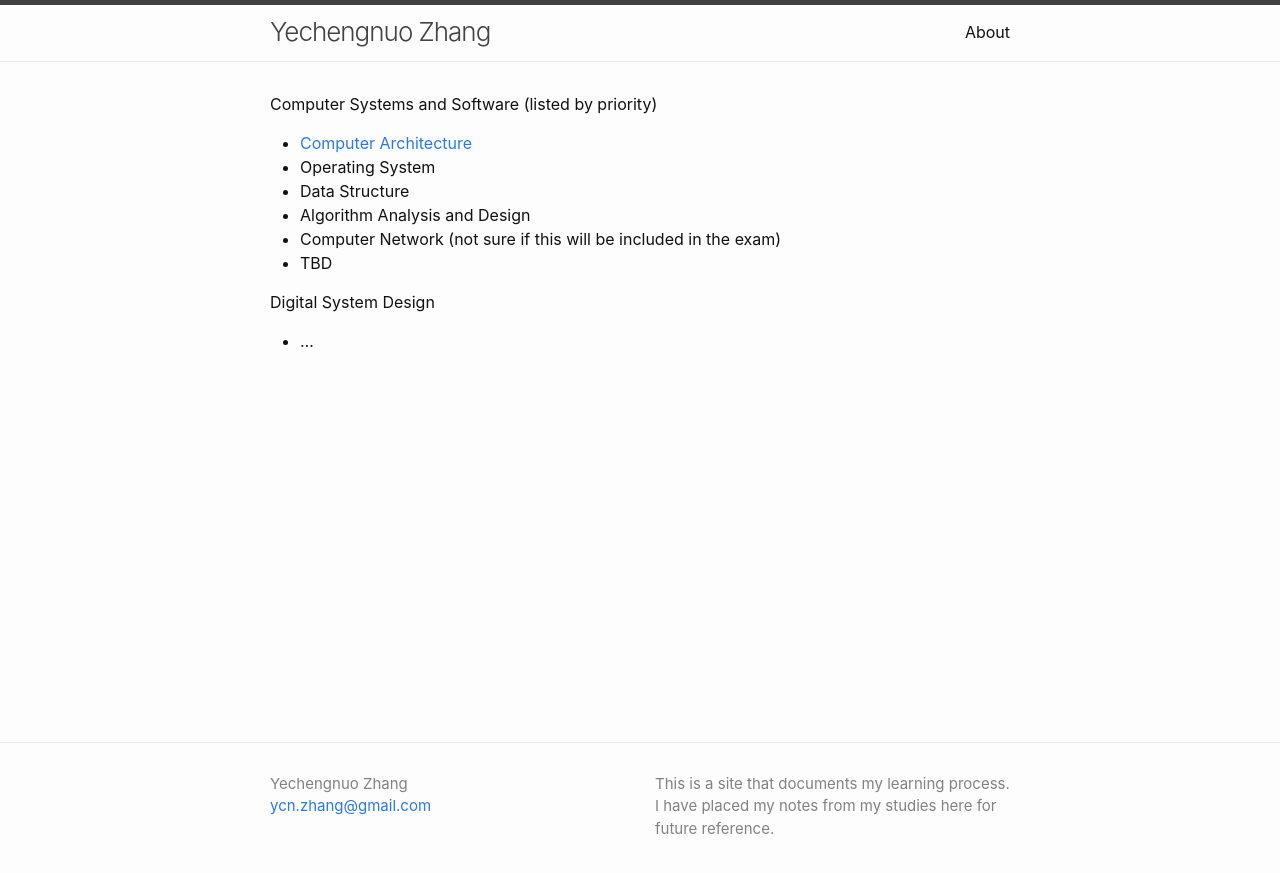
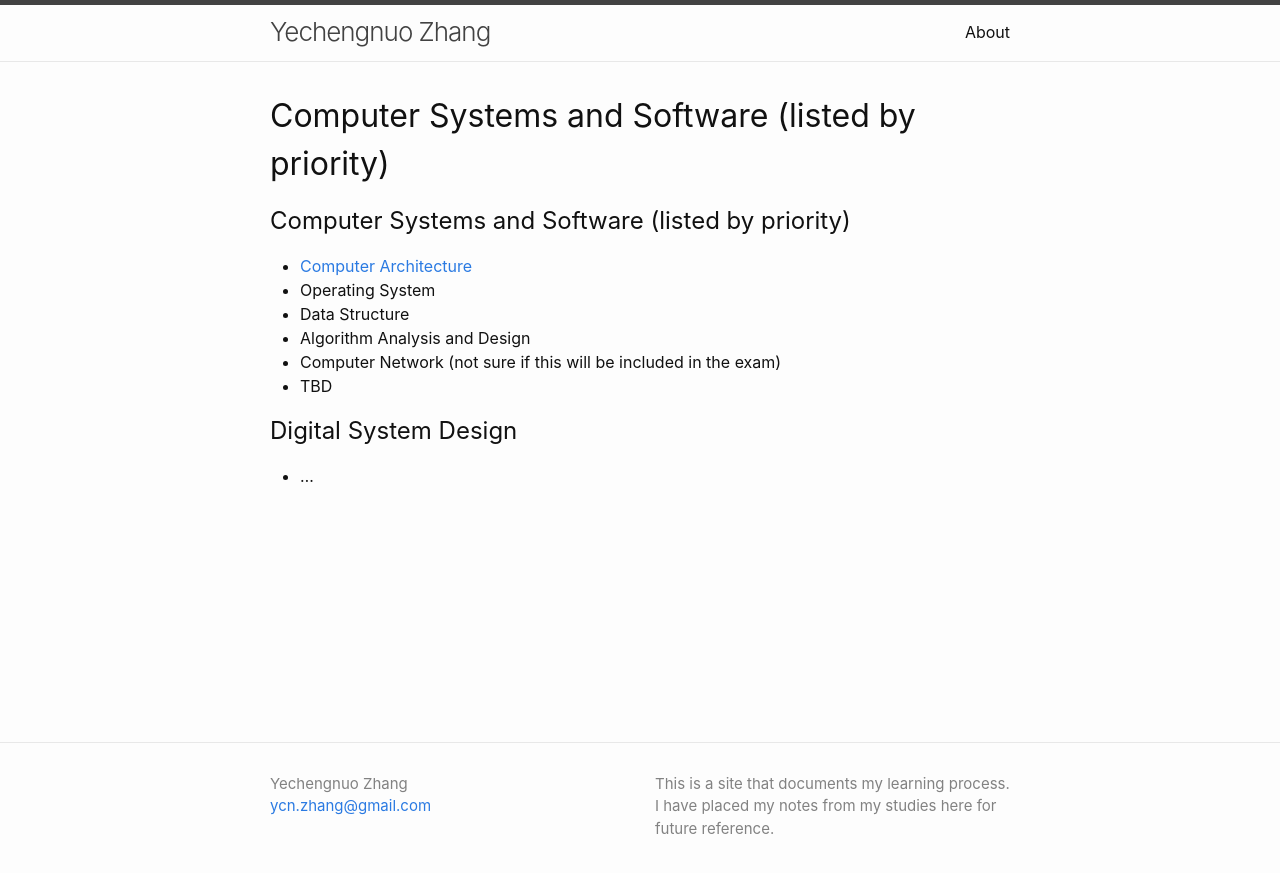
Before and after one commit to ycnzh/ycnzh.github.io, a Jekyll site: the page built from index.md, in a window 1280 px wide. Shown: the top 873 px of the page. Built offline with Jekyll 4.4.1, drawn with Linux system fonts in a browser that asks for light colours; our own code applies the rules of GitHub Pages for plain Markdown files.

Commit message:
make titles larger

```diff
--- a/index.md
+++ b/index.md
@@ -8,7 +8,7 @@
 layout: home
 ---
 
-#### Computer Systems and Software (listed by priority)
+## Computer Systems and Software (listed by priority)
 - [Computer Architecture](./_posts/2024-10-29-computer-architecture.md)
 - Operating System
 - Data Structure
@@ -16,5 +16,5 @@ layout: home
 - Computer Network (not sure if this will be included in the exam)
 - TBD
 
-#### Digital System Design
+## Digital System Design
 - ...
```
Also changed, not shown: _pages/page1.md (added, +4 -0 lines).
